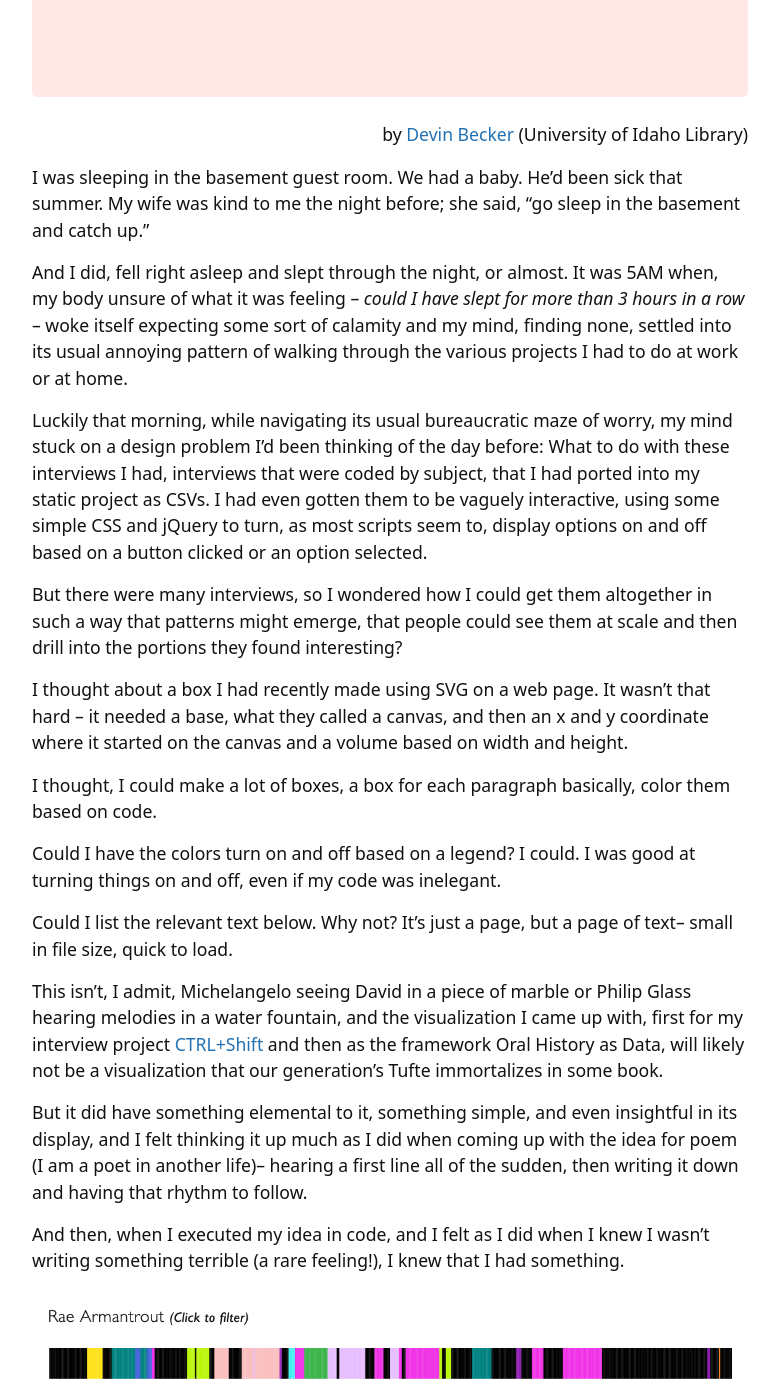
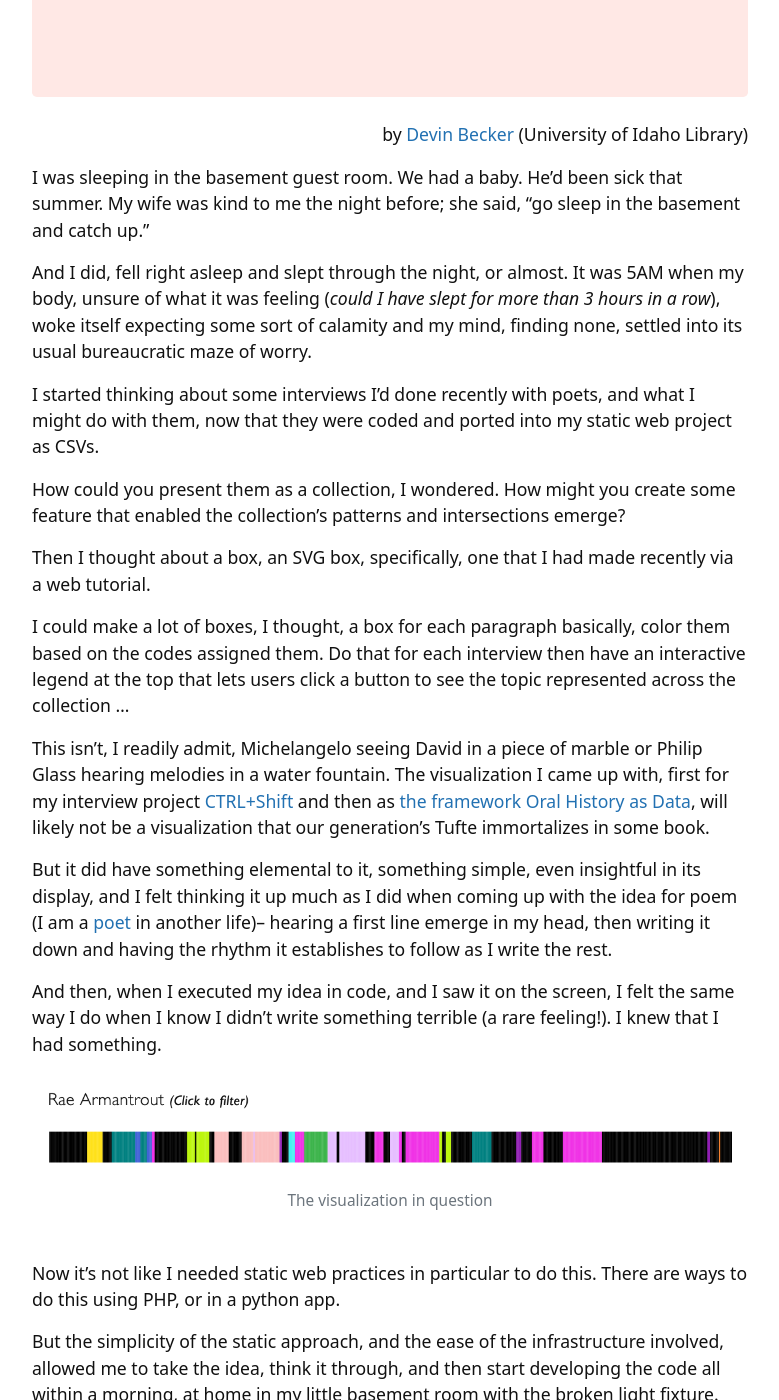
Before and after one commit to lib-static/lib-static.github.io, a Jekyll site: the page built from content/_community/static-creativity.md, in a window 1280 px wide and 1400 px high, scrolled down 413 px. Shown: the whole window, without its empty margins (250-1029 px from the left). Built offline with Jekyll 4.4.1, drawn with Linux system fonts in a browser that asks for light colours; comment, search, counter and statistics services are not loaded; some of the changed text lies outside the part shown.

Commit message:
revisions

```diff
--- a/content/_community/static-creativity.md
+++ b/content/_community/static-creativity.md
@@ -3,43 +3,43 @@ title: Waking Up to Static
 contributor: "@dcnb"
 updated: 2021-08-04
 type: Pathways
-subtitle: Sleep deprivation and way too many hours working spreadsheets leads to an information visualization breakthrough
+subtitle: Sleep deprivation and way too many hours working spreadsheets leads to a static-web-based information visualization idea
 ---
 
 I was sleeping in the basement guest room. We had a baby. He'd been sick that summer. My wife was kind to me the night before; she said, "go sleep in the basement and catch up."
 
-And I did, fell right asleep and slept through the night, or almost. It was 5AM when, my body unsure of what it was feeling -- *could I have slept for more than 3 hours in a row* -- woke itself expecting some sort of calamity and my mind, finding none, settled into its usual annoying pattern of walking through the various projects I had to do at work or at home.
+And I did, fell right asleep and slept through the night, or almost. It was 5AM when my body, unsure of what it was feeling (*could I have slept for more than 3 hours in a row*), woke itself expecting some sort of calamity and my mind, finding none, settled into its usual bureaucratic maze of worry.
 
-Luckily that morning, while navigating its usual bureaucratic maze of worry, my mind stuck on a design problem I'd been thinking of the day before: What to do with these interviews I had, interviews that were coded by subject, that I had ported into my static project as CSVs. I had even gotten them to be vaguely interactive, using some simple CSS and jQuery to turn, as most scripts seem to, display options on and off based on a button clicked or an option selected.
+I started thinking about some interviews I'd done recently with poets, and what I might do with them, now that they were coded and ported into my static web project as CSVs.
 
-But there were many interviews, so I wondered how I could get them altogether in such a way that patterns might emerge, that people could see them at scale and then drill into the portions they found interesting?
+How could you present them as a collection, I wondered. How might you create some feature that enabled the collection's patterns and intersections emerge?
 
-I thought about a box I had recently made using SVG on a web page. It wasn't that hard -- it needed a base, what they called a canvas, and then an x and y coordinate where it started on the canvas and a volume based on width and height.
+Then I thought about a box, an SVG box, specifically, one that I had made recently via a web tutorial.
 
-I thought, I could make a lot of boxes, a box for each paragraph basically, color them based on code.
+I could make a lot of boxes, I thought, a box for each paragraph basically, color them based on the codes assigned them. Do that for each interview then have an interactive legend at the top that lets users click a button to see the topic represented across the collection ...
 
-Could I have the colors turn on and off based on a legend? I could. I was good at turning things on and off, even if my code was inelegant.
+This isn't, I readily admit, Michelangelo seeing David in a piece of marble or Philip Glass hearing melodies in a water fountain. The visualization I came up with, first for my interview project [CTRL+Shift](https://ctrl-shift.org/subjectviz/) and then as [the framework Oral History as Data](https://oralhistoryasdata.github.io/), will likely not be a visualization that our generation's Tufte immortalizes in some book.
 
-Could I list the relevant text below. Why not? It's just a page, but a page of text-- small in file size, quick to load.
+But it did have something elemental to it, something simple, even insightful in its display, and I felt thinking it up much as I did when coming up with the idea for poem (I am a [poet](https://www.boaeditions.org/products/shame-shame) in another life)--  hearing a first line emerge in my head, then writing it down and having the rhythm it establishes to follow as I write the rest.
 
-This isn't, I admit, Michelangelo seeing David in a piece of marble or Philip Glass hearing melodies in a water fountain, and the visualization I came up with, first for my interview project [CTRL+Shift](https://ctrl-shift.org/subjectviz/) and then as the framework Oral History as Data, will likely not be a visualization that our generation's Tufte immortalizes in some book.
-
-But it did have something elemental to it, something simple, and even insightful in its display, and I felt thinking it up much as I did when coming up with the idea for poem (I am a poet in another life)--  hearing a first line all of the sudden, then writing it down and having that rhythm to follow.
-
-And then, when I executed my idea in code, and I felt as I did when I knew I wasn't writing something terrible (a rare feeling!), I knew that I had something.
+And then, when I executed my idea in code, and I saw it on the screen, I felt the same way I do when I know I didn't write something terrible (a rare feeling!). I knew that I had something.
 
 {% include figure.html img="armantrout_ctrl.png" caption="The visualization in question" link="https://ctrl-shift.org/subjectviz/" alt="A visualization of the poet Rae Armantrout's interview for CTRL+Shift" %}
 
-Now I have also had these type of eureka moments that turned out terrible or crazy in their execution. Just ask my colleagues about some emails they've received, or doomed pilot projects I've tried to get them excited about. But those are good too; how else to learn?
+Now it's not like I needed static web practices in particular to do this. There are ways to do this using PHP, or in a python app.
 
-And it's not like I needed static web practices in particular to do this. There are ways to do this using PHP, or in a python app.
+But the simplicity of the static approach, and the ease of the infrastructure involved, allowed me to take the idea, think it through, and then start developing the code all within a morning, at home in my little basement room with the broken light fixture.
 
-But the simplicity of the static approach, and the ease of the infrastructure involved, allowed me to take the idea, think it through, and then start executing all within a morning, at home in my little basement room with the broken light fixture.
+The lib-static approach led me to think about these interviews "as data" more easily; the templating and iteration that the generators facilitate allowed me to better envision my content and its possible interpretations as bits awaiting manipulation and interpretation.
 
-The lib-static approach, and my learning Jekyll in particular, had led me to think about these interviews "as data" more easily, the templating and iteration that the generators facilitate allowed me to better envision my content and its possible interpretations differently, chunked as they were by the spreadsheets I used. I was truly able to think of the collection, and of each interview as data.
+Most importantly, I wasn't getting stuck any more by thoughts like "I can't do that" or "I'd need to contact IT for that" -- I had learned in building CTRL+Shift and working with my grad student collaborators, I could build some version of whatever we thought up.
 
-And, most importantly, I wasn't getting stuck any more by thoughts like "I can't do that" or "I'd need to contact IT for that" -- I had learned in building CTRL+Shift and working with my grad student collaborators, I could build some version of what we thought up. It might not be the most beautifully designed web display ever, but I could make it work, then make it better. And the ideas behind how we displayed the content were sound, and the outputs and interpretations they allowed added to our study.
+It might not be the most beautifully designed web display ever, but I could make web designs that worked, then make them better.
 
-So that is the reason I find this Lib-Static approach so liberating. I don't need to wait for the Stanfords, Yales, or Googles of the world to create the application that displays the content I care about in the way I feel it wants to be displayed. I can steal code and debug issues and surf Stack Overflow until my eyes bleed and end up cobbling something together that fits what I see.
+And it was rewarding to be able to use the outputs and interpretations created by the visualization to add to the findings of our study.
+
+So that is the reason I find this Lib-Static approach so liberating. I don't need to wait for the Stanfords, Yales, or Googles (no offense to them!) of the world to create the application that displays the content I care about in the way I feel it wants to be displayed.
+
+I can steal code and debug issues and surf Stack Overflow until my eyes bleed and end up cobbling something together that fits what I see.
 
 And (***and! And!***) then I can work with others to make tools and frameworks (and projects like Lib-Static) that can help others do the same.
```
Also changed, not shown: content/_models/formes.md (+1 -0 lines).
